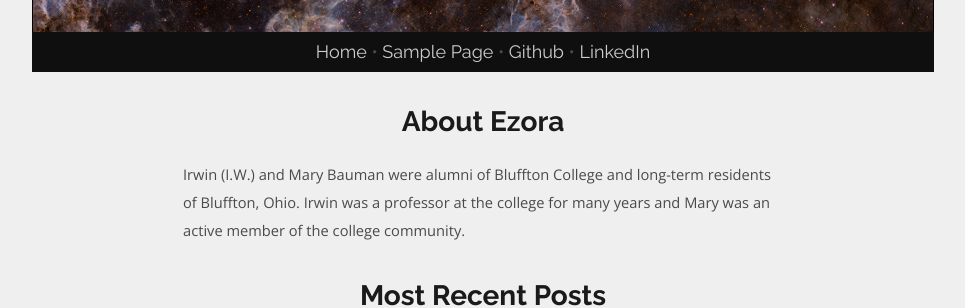
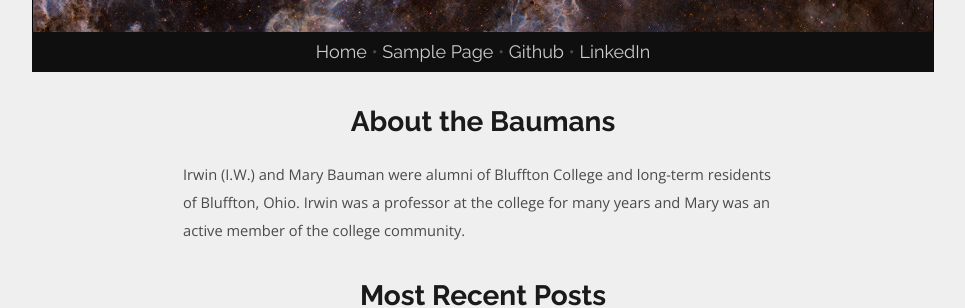
Before and after one commit to iw-me-bauman/iw-me-bauman.github.io, a Jekyll site: the page built from index.html, in a window 1280 px wide. Shown: the part 209-517 px from the top of the page, without its empty margins (157-1122 px from the left). Built offline with Jekyll 4.4.1, drawn with Linux system fonts in a browser that asks for light colours; the list of posts is cut into pages by our own code.

Commit message:
minor fixes

```diff
--- a/index.html
+++ b/index.html
@@ -6,7 +6,7 @@ title: Home
 {% assign tmp = "/" | append: site.baseurl %}
 {% if page.url == tmp or page.url == "/" %}
     <article>
-        <h1 class="top-text">About Ezora</h1>
+        <h1 class="top-text">About the Baumans</h1>
         <p>Irwin (I.W.) and Mary Bauman were alumni of Bluffton College and long-term residents of Bluffton, Ohio. Irwin was a professor at the college for many years and Mary was an active member of the college community.</p>
     </article>
     <div class="divider"></div>
```
Also changed, not shown: README.md (deleted).
